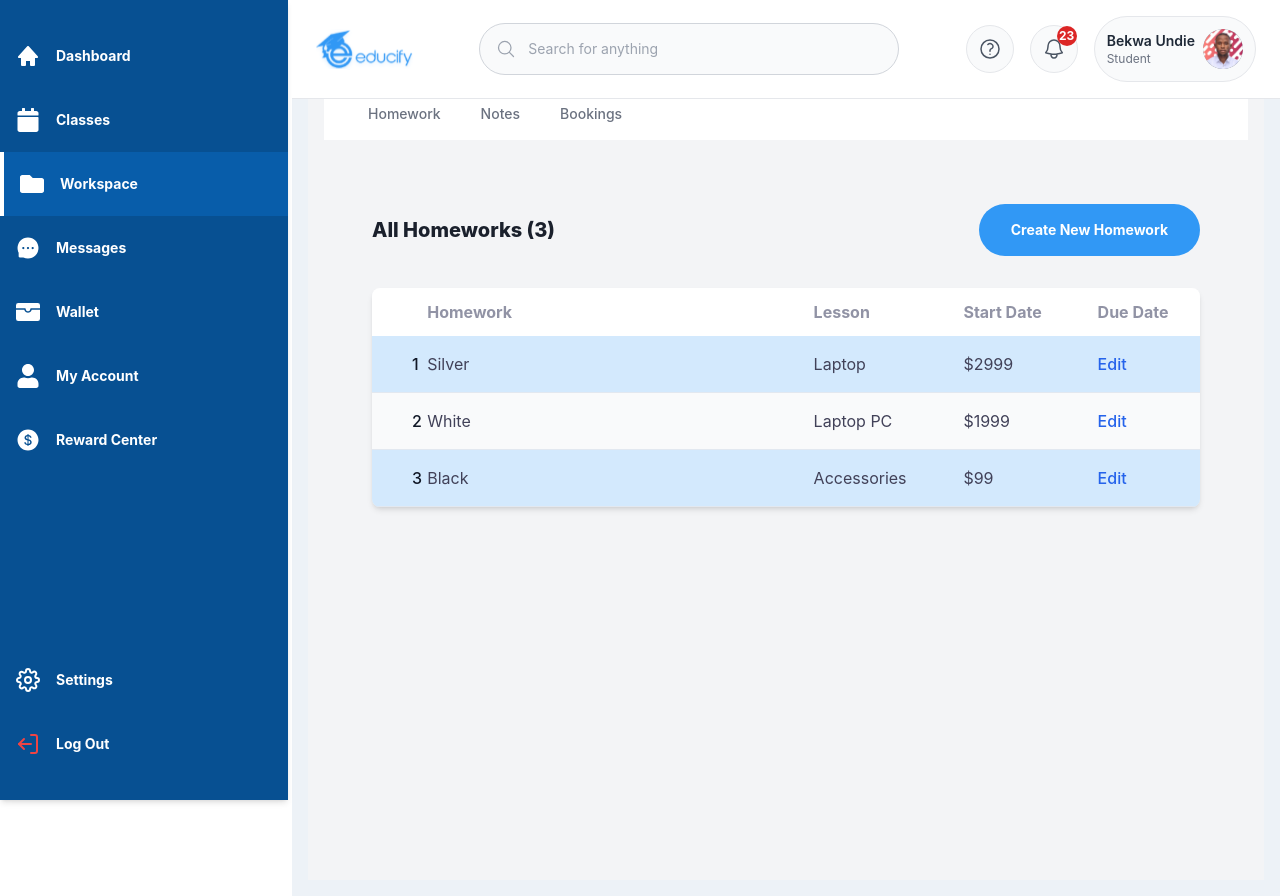
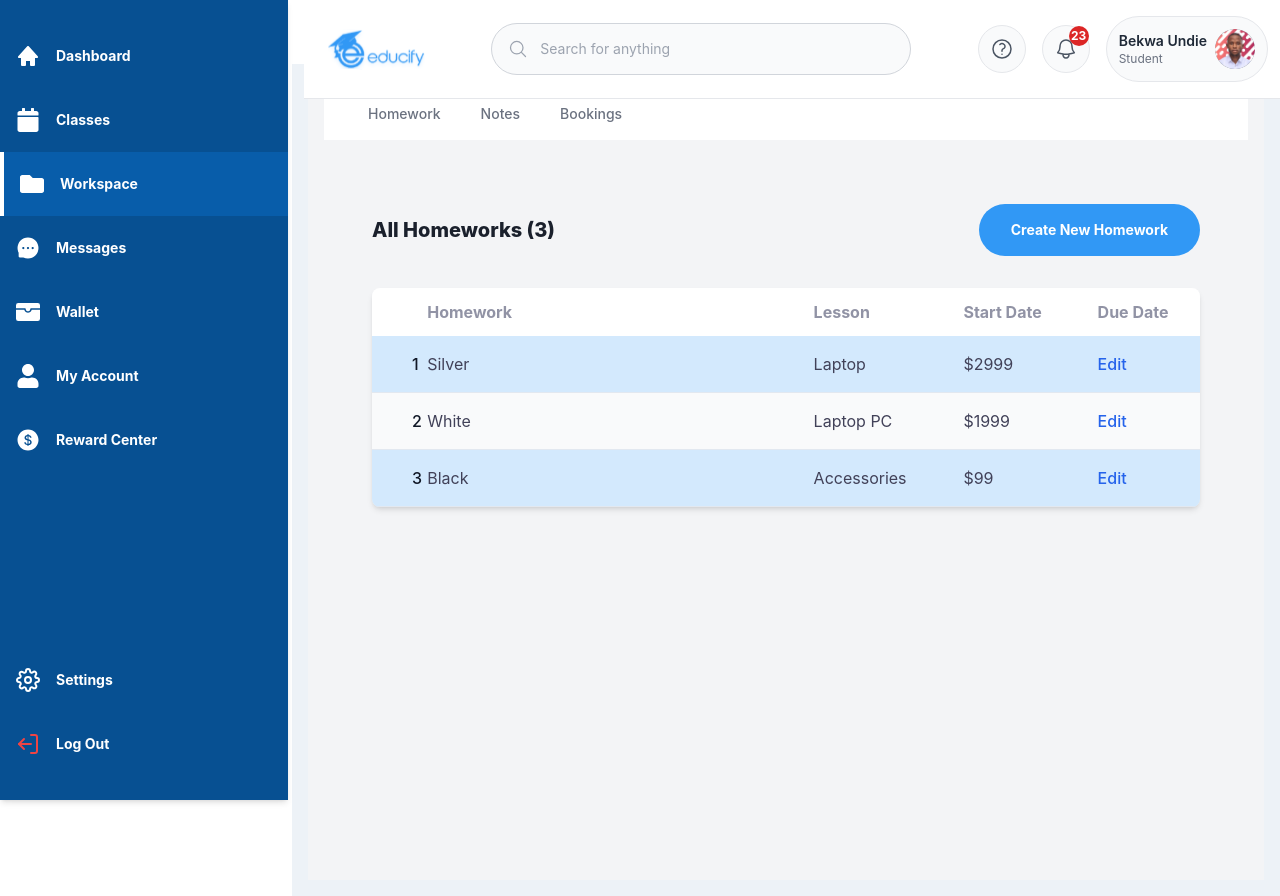
Before and after one commit to Benny-Nwaro/admin-panel, a Next.js app: page /workspace in a window 1280 px wide. Built offline with nearby package versions, Linux system fonts and the light colour scheme.

Commit message:
fix on the header margin

```diff
--- a/src/components/Header.tsx
+++ b/src/components/Header.tsx
@@ -15,7 +15,7 @@ interface HeaderProps {
 
 const Header = ({ onOpen }: HeaderProps) => {
   return (
-    <header className=' w-full bg-white border-b border-gray-200'>
+    <header className=' w-full ml-3  bg-white border-b border-gray-200'>
       <div className='flex justify-between items-center px-6 py-4 w-full'>
         {/* Logo */}
 
```
